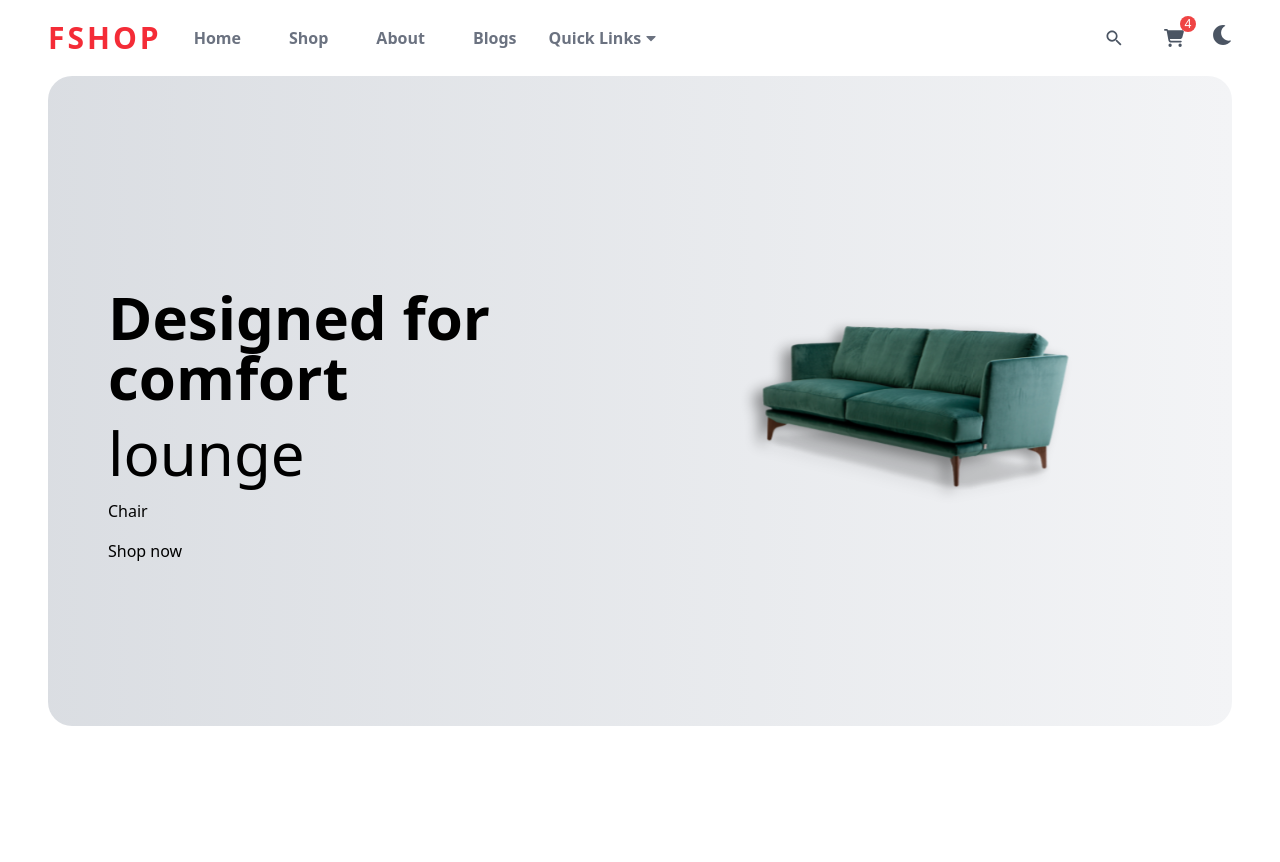
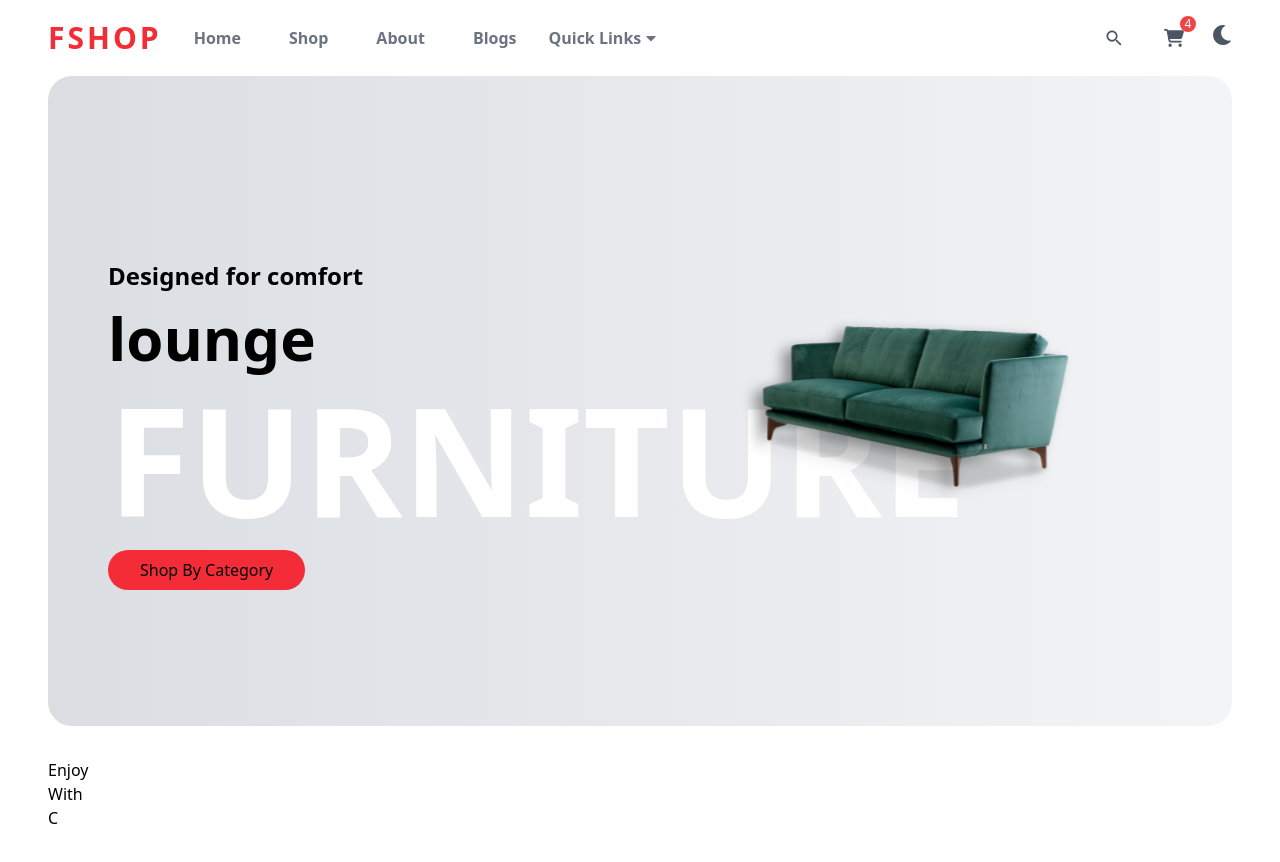
Before and after one commit to BAGABO-BONNY/shop, a React (Vite) app in the folder shop/: page / in a window 1280 px wide. Before the commit the page ends 800 px from the top, so only its background shows below. Built offline with nearby package versions, Linux system fonts and the light colour scheme.

Commit message:
third commit

```diff
--- a/shop/src/App.jsx
+++ b/shop/src/App.jsx
@@ -1,12 +1,14 @@
 import React from 'react';
 import Navbar from './components/navbar/navbar';
 import Hero from './components/hero/hero';
+import Category from './components/Category/Category'
 
 const App = () => {
   return (
-    <div>
+    <div className=' dark:bg-gray-900'>
       <Navbar/>
       <Hero/>
+      <Category/>
     </div>
   );
 };
--- /dev/null
+++ b/shop/src/components/Category/Category.jsx
@@ -0,0 +1,23 @@
+import React from 'react'
+
+const Category = () => {
+  return (
+    <div className='py-8'>
+        <div className='container'>
+            <div className='grid grid-cols-1 sm:grid-cols-2 lg:grid-cols-4 gap-8'>
+                <div>
+                    <div>
+                        <div>
+                            <p>Enjoy</p>
+                            <p>With</p>
+                            <p>C</p>
+                        </div>
+                    </div>
+                </div>
+            </div>
+        </div>
+    </div>
+  )
+}
+
+export default Category
--- a/shop/src/components/Hero/hero.jsx
+++ b/shop/src/components/Hero/hero.jsx
@@ -3,6 +3,7 @@ import Slider from "react-slick";
 import Image1 from "./bag.png";
 import Image2 from "./lau.png";
 import Image3 from "./nny.png";
+import  Button from"../shared/Button";
 
 const HeroSlide = [
   {
@@ -10,21 +11,21 @@ const HeroSlide = [
     img: Image1,
     subtitle: "Designed for comfort",
     title: "lounge",
-    title2: "Chair",
+    title2: "Furniture",
   },
   {
     id: 2,
     img: Image2,
     subtitle: "Designed for comfort",
     title: "Accent ",
-    title2: "Chair",
+    title2: "Furniture",
   },
   {
     id: 3,
     img: Image3,
     subtitle: "Designed for comfort",
     title: "Adirondack ",
-    title2: "Chair",
+    title2: "Furniture",
   },
 ];
 const Hero = () => {
@@ -42,7 +43,7 @@ const Hero = () => {
   };
   return (
     <div className="container">
-      <div className="overflow-hidden rounded-3xl min-h-[550px] sm:min-h-[650px]  hero-bg-color flex justify-center items-center">
+      <div className="overflow-hidden rounded-3xl min-h-[550px] sm:min-h-[650px]  hero-bg-color flex justify-center items-center  dark:bg-gray-900">
         <div className="container pb-8 sm:pb-0">
           <Slider {...settings}>
             {HeroSlide.map((data) => (
@@ -50,12 +51,15 @@ const Hero = () => {
                 <div className="grid grid-cols-1 sm:grid-cols-2">
                   {/*text content */}
                   <div className="flex flex-col justify-center gap-4 sm:pl-3 pt-12 text-center sm:text-left order-2 sm:order-1 relative z-10">
-                    <h1 className="text-2xl sm:text-6xl lg:text:text-2xl font-bold">{data.subtitle}</h1>
-                    <h1 className="text-5xl sm:text-6xl lg:text">{data.title}</h1>
-                    <h1>{data.title2}</h1>
+                    <h1 className="text-5xl sm:text-6xl lg:text-2xl font-bold">{data.subtitle}</h1>
+                    <h1 className="text-5xl sm:text-6xl lg:text:text-2xl font-bold">{data.title}</h1>
+                    <h1 className="text-5xl uppercase text-white dark:text-white/5 sm:text-[80px] md:text-[100px] xl:text-[150px] font-bold">{data.title2}</h1>
                     <div>
-                      <button>Shop now</button>
-                    </div>
+                      <Button text="Shop By Category"
+                      bgColor="bg-primary"
+                      textColor="text-White"
+                      />
+                     </div>
                   </div>
                   {/*image section */}
                   <div className="order-1 sm:order-2 ">
@@ -63,7 +67,7 @@ const Hero = () => {
                       <img
                         src={data.img}
                         alt=""
-                        className="w-[300px] h-[300px] sm:h-[450px] sm:scale-105 lg:scale-110 object-contain mx-auto drop-shadow-[-8px_4px_6px_rgba(0,0,0,.4)] "
+                        className="w-[300px]  h-[300px] sm:h-[450px] sm:scale-110 lg:scale-110 object-contain mx-auto drop-shadow-[-8px_4px_6px_rgba(0,0,0,.4)] relative z-40"
                       />
                     </div>
                   </div>
@@ -78,3 +82,4 @@ const Hero = () => {
 };
 
 export default Hero;
+"text-2xl sm:text-6xl lg:text:text-2xl font-bold"
--- /dev/null
+++ b/shop/src/components/shared/Button.jsx
@@ -0,0 +1,11 @@
+import React from 'react';
+
+const Button = ({ text, bgColor, textColor, handler = () => {} }) => {
+  return (
+    <button className={`${bgColor} ${textColor} cursor-pointer hover:scale-105 duration-300 py-2 px-8 rounded-full relative z-10`}>
+      {text}
+    </button>
+  );
+};
+
+export default Button;
```
